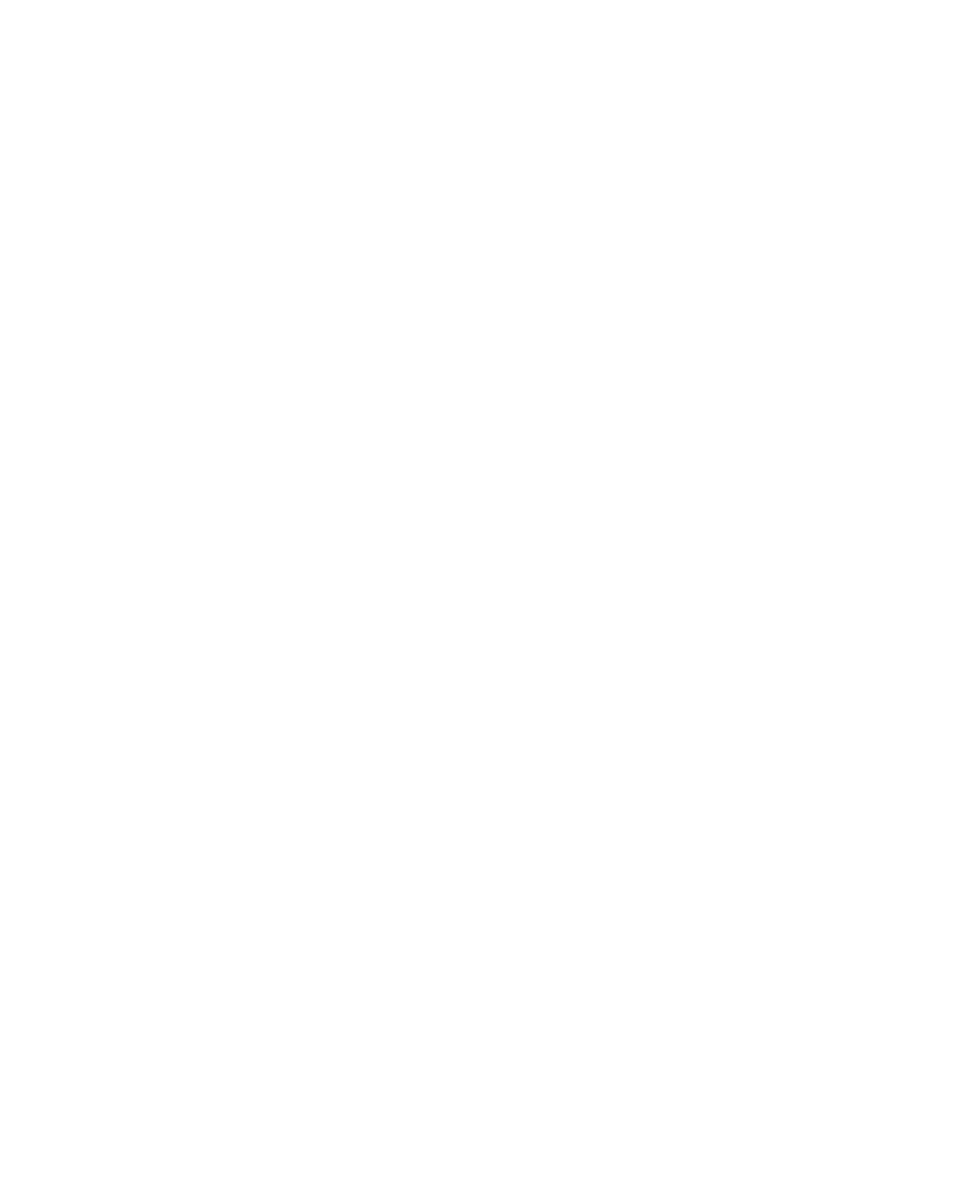
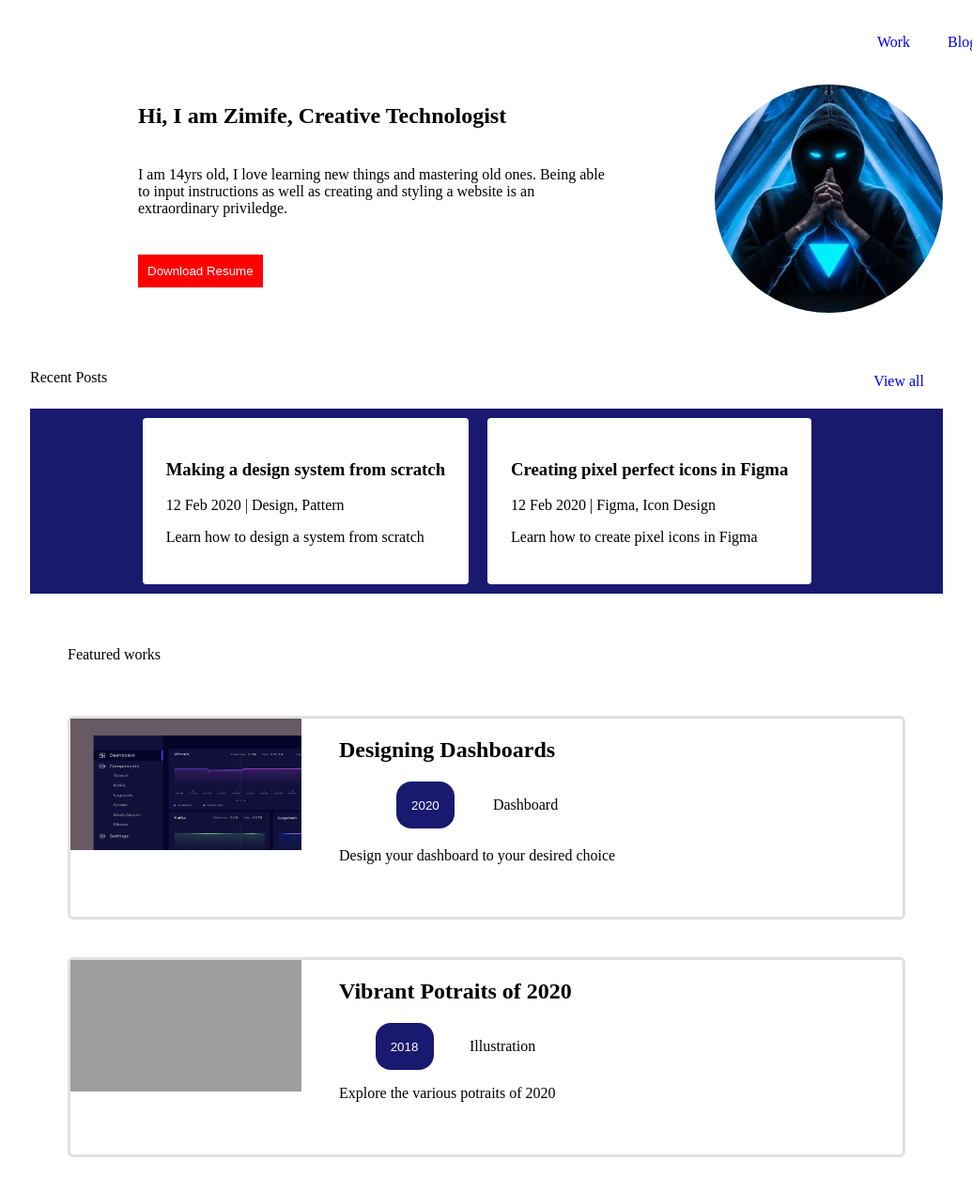
Before and after one commit to Something254/My_Portfolio, a plain HTML site: page index.html in a window 1280 px wide. Shown: the top 1269 px of the page at 94% size, without its empty margins (122-1157 px from the left). Before the commit the page ends 800 px from the top, so only its background shows below. Drawn offline with Linux system fonts and the light colour scheme; grey boxes are pictures that could not be loaded.

Commit message:
editings

```diff
--- a/index.html
+++ b/index.html
@@ -8,5 +8,147 @@
 </head>
 <body>
 
+
+
+    <header>
+        <div id="container">
+
+
+                <ul>
+                    <a href="index.html">Work</a>
+                    <a href="https://www.google.com/">Blog</a>
+          <a href="https://4-panel-life.tumblr.com/">Contact</a>
+          </ul>
+        </div>
+    </header>
+
+
+
+
+
+    <section id="hero">
+    <div id="hero_container">
+
+        <div id="description">
+            <h1>Hi, I am Zimife, Creative Technologist</h1>
+            <p id="graph">I am 14yrs old, I love learning new things and mastering old ones. Being able to input instructions as well as creating and styling a website is an extraordinary priviledge.</p>
+
+            <button>Download Resume</button>
+        </div>
+
+        <div id="Profile-picture">
+            <img src="th.jpg" alt="Profile-picture" id="Profile-picture">
+        </div>
+
+    </div>
+</section>
+
+
+
+
+
+
+
+
+<section id="main">
+
+        <div id="post-heading">
+                <p>Recent Posts</p>
+                    <a href="https://4-panel-life.tumblr.com/">View all</a>
+        </div>
+
+
+
+    <div id="parent-container">
+
+
+        <div id="first-content">
+                <h3>
+                 Making a design system from scratch
+                </h3>
+                <p>
+                    12 Feb 2020   <span>|</span>  Design, Pattern
+                </p>
+
+                <p>
+                    Learn how to design a system from scratch
+                </p>
+
+        </div>
+        <div id="second-content">
+            <h3>
+                Creating pixel perfect icons in Figma
+            </h3>
+            <p>
+                12 Feb 2020   <span>|</span>  Figma, Icon Design
+            </p>
+
+            <p>
+                Learn how to create pixel icons in Figma
+            </p>
+        </div>
+
+    </div>
+
+    <div id="heading">
+        <div id="lil_heading">
+                <p>Featured works</p>
+        </div>
+    </div>
+
+
+    <div id="div">
+        <div id="works">
+            <div id="dashboard">
+                <img src="dashboard.png" id="Dashboard">
+            </div>
+
+            <div id="st">
+                <h2>Designing Dashboards</h2>
+
+                <div id="mira">
+                    <button id="bland">2020</button><p>Dashboard</p>
+                </div>
+                <p>Design your dashboard to your desired choice</p>
+            </div>
+
+        </div>
+        <div id="act">
+            <div id="illustration">
+                <img src="illustration.png" id="Illustration">
+            </div>
+            <div id="you">
+                <h2>Vibrant Potraits of 2020</h2>
+                <div id="royal">
+                    <button id="ton">2018</button><p>Illustration</p>
+                </div>
+                <p>Explore the various potraits of 2020</p>
+            </div>
+        </div>
+        <div id="ion">
+            <img src="typography.png" id="Typography">
+            <div id="em">
+            <h2>36 Days of Malayalam type</h2>
+            <div id="detect">
+            <button id="tto">2018</button><p>Typography</p>
+            </div>
+            <p>View all types of Malayalam</p>
+        </div>
+        </div>
+
+    </div>
+
+
+    <div id="resume">
+     <img src="facebook.jpg" class="foot">
+     <img src="Insta.jpg" class="foot">
+     <img src="Twitter.jpg" class="foot">
+     <img src="linkedin.jpg" class="foot">
+    </div>
+
+            <p id="cop">Copyright&copy;2020 All rights reserved</p>
+
+
+</section>
 </body>
 </html>
--- a/style.css
+++ b/style.css
@@ -0,0 +1,263 @@
+ul {
+    display: flex;
+    padding-left: 800px;
+    justify-content: flex-end;
+    list-style-type: none;
+
+}
+
+
+
+ a {
+    margin: 20px;
+}
+a:link {
+    text-decoration: none;
+}
+
+
+
+
+
+#hero_container{
+    display: flex;
+    justify-content: center;
+}
+
+
+
+section{
+    padding: 0 146px 0 146px;
+}
+
+h1{
+    margin-bottom: 40px;
+}
+
+#graph{
+    margin-bottom: 40px;
+}
+
+button{
+    background-color: red;
+    color: white;
+    border: none;
+    padding: 10px;
+}
+
+#Profile-picture{
+    width: 243px;
+    height: 243px;
+    border-radius: 50%;
+}
+
+#description{
+    margin: 0 115px 71px 115px;
+}
+
+
+
+
+
+
+
+
+
+
+#post-heading{
+    display: flex;
+    justify-content: space-between;
+
+}
+
+
+
+
+#parent-container{
+
+    display: flex;
+    justify-content: center;
+    padding: 10px;
+    background-color: midnightblue;
+
+}
+
+#first-content{
+    background-color: white;
+    padding: 25px;
+    margin: 0 20px 0 0;
+    border-radius: 4px;
+}
+
+#second-content{
+    background-color: white;
+    padding: 25px;
+    margin: 0 20px 0 0;
+    border-radius: 4px;
+}
+
+
+
+
+#lil_heading{
+    display: flex;
+    justify-content: space-between;
+    width: 1060px;
+
+}
+
+#heading{
+    display: flex;
+    justify-content: center;
+    margin: 40px;
+}
+
+
+
+
+
+#works{
+    display: flex;
+    justify-content: start;
+    margin: 40px;
+    border-radius: 6px;
+    background-color: white;
+    border: 3px solid rgba(224, 224, 224, 1)
+}
+#Dashboard{
+    width: 246px;
+    height: 140px;
+    radius: 6px;
+
+
+}
+
+
+#bland{
+    width: 62px;
+    left: 410px;
+    border-radius: 16px;
+    background-color: midnightblue;
+}
+
+
+#mira{
+    display: flex;
+    margin: 20px;
+    justify-content: space-evenly;
+}
+
+
+
+#st{
+    margin-left: 40px;
+    margin-bottom: 40px;
+}
+
+
+
+
+
+
+
+
+
+
+#act{
+    display: flex;
+    justify-content: start;
+    margin: 40px;
+    border-radius: 6px;
+    background-color: white;
+    border: 3px solid rgba(224, 224, 224, 1)
+}
+#Illustration{
+        width: 246px;
+        height: 140px;
+        radius: 6px;
+
+}
+
+#ton{
+    width: 62px;
+    left: 410px;
+    border-radius: 16px;
+    background-color: midnightblue;
+}
+
+#royal{
+    display: flex;
+    justify-content: space-evenly;
+}
+
+#you{
+    margin-left: 40px;
+    margin-bottom: 40px;
+}
+
+
+
+
+#ion{
+    display: flex;
+    justify-content: start;
+    margin: 40px;
+    border-radius: 6px;
+    background-color: white;
+border: 3px solid rgba(224, 224, 224, 1);
+}
+#Typography{
+    width: 246px;
+     height: 140px;
+     radius: 6px;
+
+}
+
+#tto{
+    width: 62px;
+    left: 410px;
+    border-radius: 16px;
+    background-color: midnightblue;
+}
+
+
+
+#detect{
+    display: flex;
+    justify-content: space-evenly;
+}
+
+
+#em{
+    margin-left: 40px;
+    margin-bottom: 40px;
+}
+
+
+
+
+
+
+#resume{
+    display: flex;
+    justify-content: center;
+
+}
+
+.foot{
+    width: 50px;
+    height: 50px;
+}
+
+#cop{
+    text-align: center;
+}
+
+/*#danke{
+    display: flex;
+    justify-content: center;
+    width: 1154px;
+    height: 21px;
+    top: 107px;
+    left: 464px;
+}
```
Also changed, not shown: IMG_20240708_171453.jpg (added), Insta.jpg (added), Profile-picture.jpg (added), Twitter.jpg (added), dashboard.png (added), facebook.jpg (added), linkedin.jpg (added), th.jpg (added), typography.png (added), 1 other file.
